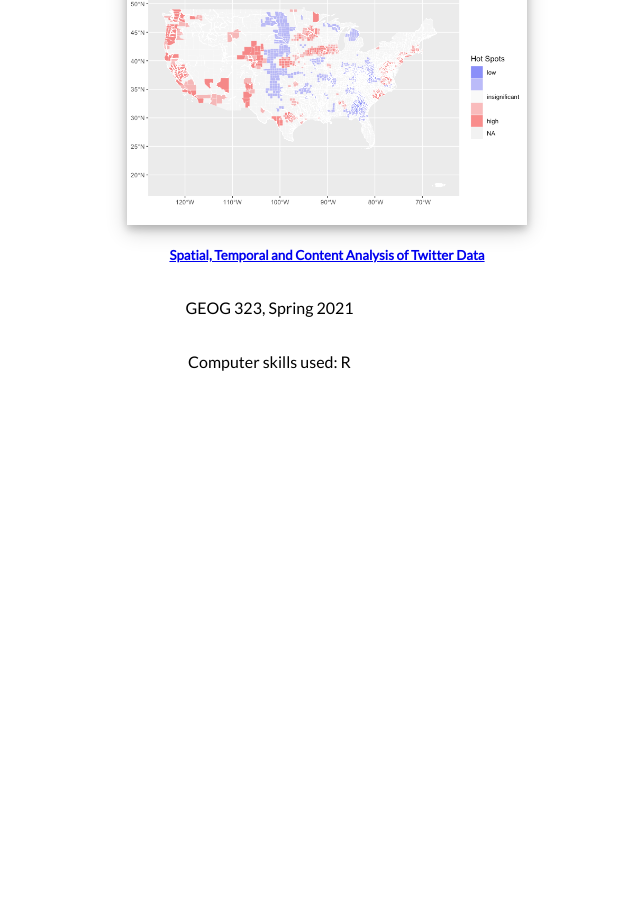
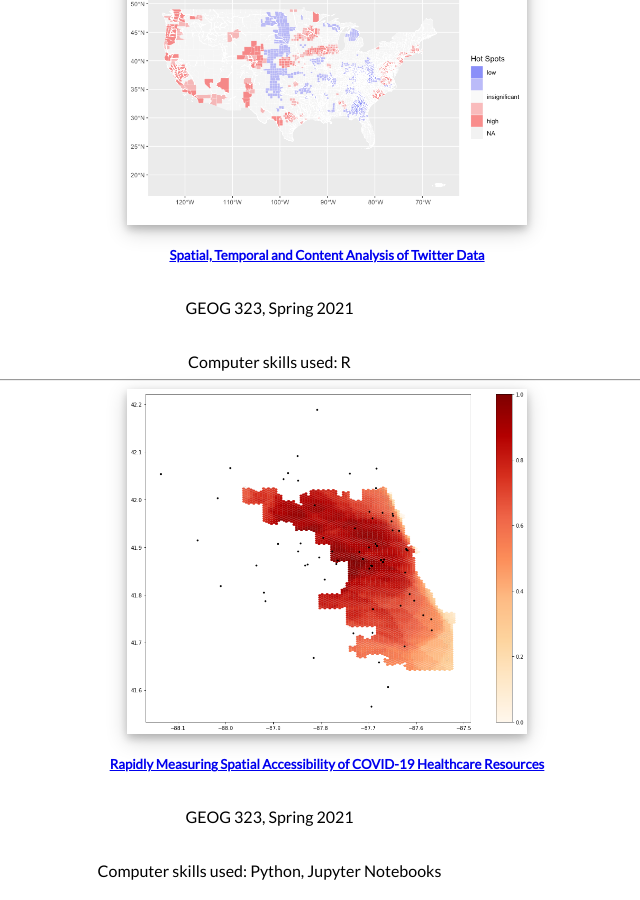
Before and after one commit to hrigdon98/hrigdon98.github.io, a Jekyll site: the page GIS/index.html, which Jekyll copies as it is, in a window 1280 px wide and 900 px high, scrolled down 1727 px. Shown: the whole window, without its empty margins (353-993 px from the left). Built offline with Jekyll 4.4.1, drawn with Linux system fonts in a browser that asks for light colours; nearby versions of some CDN libraries; before the commit the page ends 2118 px from its top, so only the background shows below that.

Commit message:
adding kang lab

```diff
--- a/GIS/index.html
+++ b/GIS/index.html
@@ -88,3 +88,20 @@
             </div>
 
     </div>
+
+
+          <hr>
+     <div class = "container">
+    <div class = "card">
+        <div class = "example">
+           <a href="./kang/kang.html" target="_blank"> <img src="./kang/weights.png" class = "image"></a>
+            <div class="overlay2">
+              <h5><a href="./kang/kang.html" target="_blank">Rapidly Measuring Spatial Accessibility of COVID-19 Healthcare Resources</a></h5>
+
+              <p class="card-text">GEOG 323, Spring 2021</p>
+              <p class="card-text">Computer skills used: Python, Jupyter Notebooks </p>
+
+            </div>
+            </div>
+
+    </div>
```
